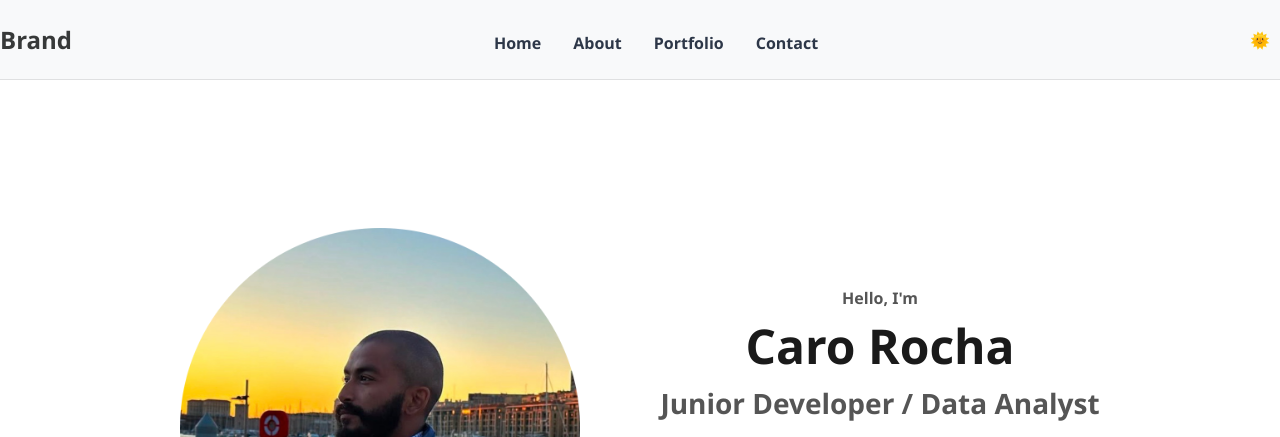
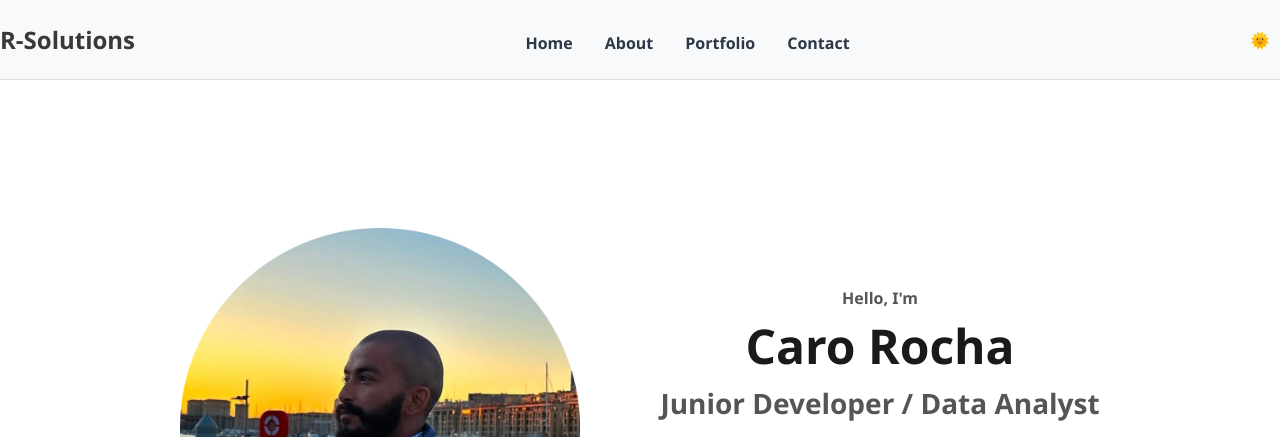
Before and after one commit to CJRMSolutions/business-portfolio, a plain HTML site: page index.html in a window 1280 px wide. Shown: the top 437 px of the page. Drawn offline with nearby package versions, Linux system fonts and the light colour scheme.

Commit message:
Update index.html

```diff
--- a/index.html
+++ b/index.html
@@ -12,7 +12,7 @@
   </head>
   <body class="transition-colors">
     <nav style="position: fixed; top: 0; width: 100%; z-index: 1000; height: 10vh">
-      <a href="#" class="logo">Brand</a>
+      <a href="#" class="logo">R-Solutions</a>
 
       <ul class="nav-links">
           <li><a href="#home">Home</a></li>
```
